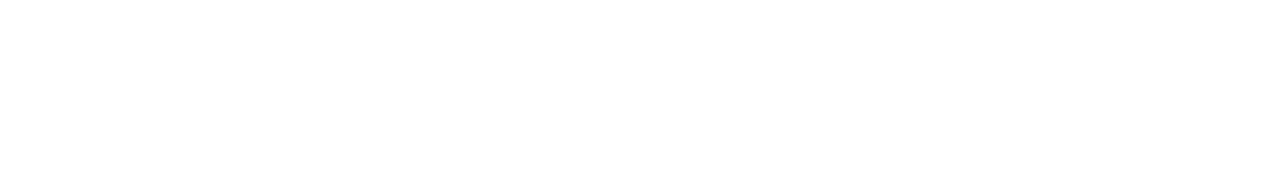
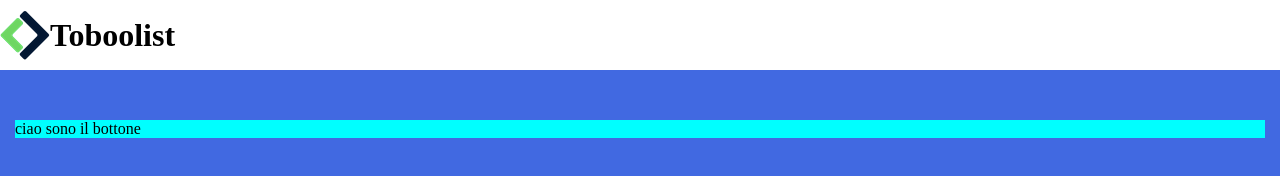
Before and after one commit to OttavioPaolini/html-css-toboolist, a plain HTML site: page index.html in a window 1280 px wide. Drawn offline with Linux system fonts and the light colour scheme.

Commit message:
completato banner superiore

```diff
--- a/css/style.css
+++ b/css/style.css
@@ -0,0 +1,40 @@
+/* RESET */
+*{
+    margin: 0;
+    padding: 0;
+    box-sizing: border-box;
+}
+body{
+    background-color: royalblue;
+    /* background-color: hsl(200deg 20% 97%); */
+}
+
+/* COMMON */
+.container{
+    margin: 50px 15px 100px;
+    align-items: center;
+    background-color: cyan;
+}
+.val{
+    vertical-align: middle;
+}
+.mt{
+    margin-top: 10px;
+}
+.mb{
+    margin-bottom: 10px;
+}
+.inb{
+    display:inline
+}
+/* HEADER BANNER */
+
+.banner{
+    background-color: white;
+}
+
+/* HEADER BUTTON */
+
+.button{
+
+}
--- a/index.html
+++ b/index.html
@@ -9,5 +9,25 @@
 </head>
 <body>
 
+        <header>
+
+         <!-- HEADER BANNER -->
+
+            <div class="banner">
+                <img src="img/Logo.png" alt="" class="logo mt mb val"><h1 class="inb val">Toboolist</h1>
+            </div>
+
+         <!-- HEADER BUTTON -->
+
+            <div class="container">
+                <div class="button">ciao sono il bottone</div>
+            </div>
+
+
+
+
+
+        </header>
+
 </body>
 </html>
```
